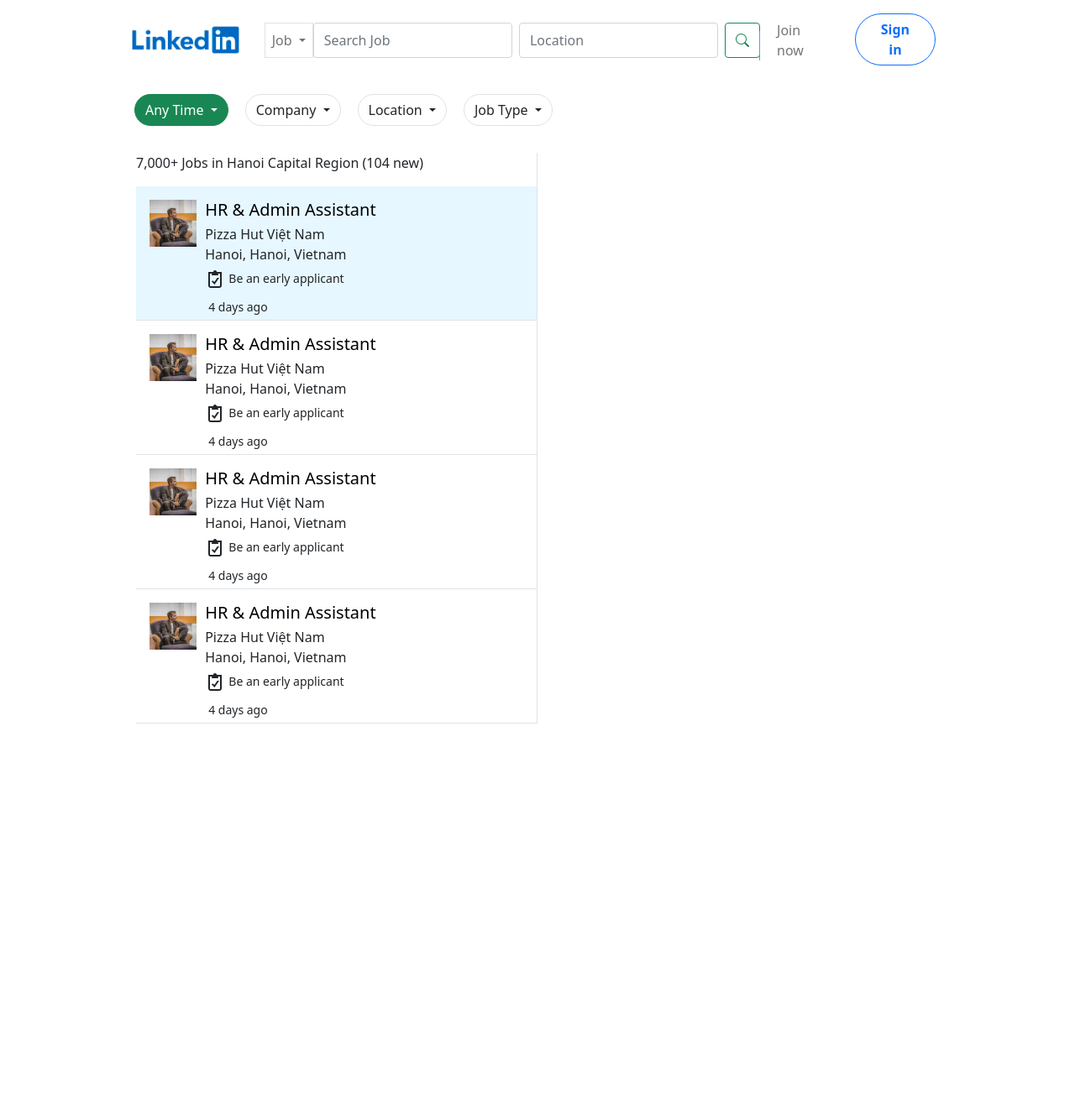
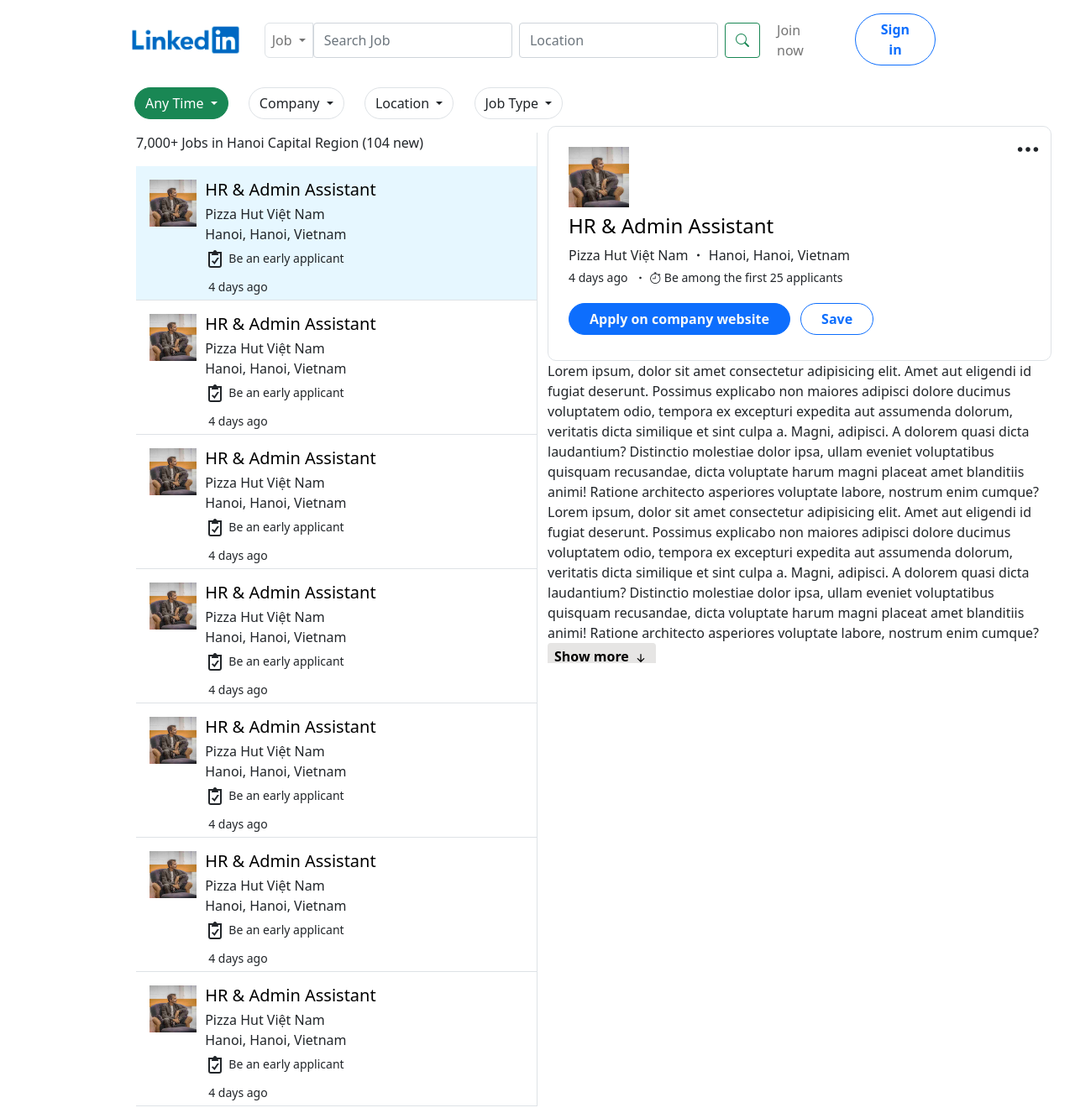
Before and after one commit to VoNo1412/BTL, a PHP site: page /Job.html in a window 1280 px wide. Shown: the whole page at 84% size. Before the commit the page ends 862 px from the top, so only its background shows below. Run offline with PHP 8.4, Linux system fonts and the light colour scheme; some libraries are stand-ins or nearby versions.

Commit message:
upload code job.js

```diff
--- a/CSS/user.css
+++ b/CSS/user.css
@@ -30,5 +30,24 @@
 }
 
 .list-job:hover {
-    background: rgb(233, 230, 230);
+    background: rgba(233, 230, 230, 0.459);
 }
+
+.report {
+    font-size: 30px;
+    position: relative;
+    top: -20px;
+}
+
+.txtDetail {
+    width: 101%;
+    /* height: 100px; */
+}
+
+.job-right {
+    height: 80vh;
+    max-width: 600px;
+    overflow: scroll;
+    position: fixed;
+    top: 150px;
+}
--- /dev/null
+++ b/JS/job.js
@@ -0,0 +1,6 @@
+let obj = document.querySelector(".job-right");
+var rect = obj.getBoundingClientRect();
+let isShow = false;
+window.addEventListener("scroll", () => {
+    console.log(window.outerHeight)
+})
--- a/Job.html
+++ b/Job.html
@@ -27,9 +27,9 @@
         <span class="navbar-toggler-icon"></span>
       </button>
       <div class="collapse navbar-collapse" id="navbarSupportedContent">
-        <ul class="navbar-nav mb-2 mb-lg-0 driver ps-md-2 flex-grow-1">
+        <ul class="navbar-nav mb-2 mb-lg-0 ps-md-2 flex-grow-1">
           <form action="#" method="post">
-            <li class="nav-item dropdown border">
+            <li class="nav-item dropdown border" style="border-radius: 6px 0 0 6px;">
               <a class="nav-link dropdown-toggle" href="#" id="navbarDropdown" role="button"
                 data-bs-toggle="dropdown" aria-expanded="false">
                 Job
@@ -63,7 +63,7 @@
     </div>
   </nav>
 
-  <nav class="navbar navbar-expand-lg navbar-light bg-white">
+
   <div class="container px-lg-7 py-2 justify-content-start">
     <div class="btn-group">
       <button type="button" class="btn btn-success rounded-pill dropdown-toggle"
@@ -192,11 +192,9 @@
       </ul>
     </div>
   </div>
-  </nav>
 
-  <nav class="navbar navbar-expand-lg navbar-light bg-white">
   <div class="container px-lg-7 py-2">
-      <div class="row flex-grow-1 px-4">
+      <div class="row px-4 position-relative">
         <div class="col-md-6 px-0 border-end">
           <p>7,000+ Jobs in Hanoi Capital Region (104 new)</p>
           <ul class="list-group">
@@ -276,14 +274,122 @@
                 </div>
               </div>
             </li>
+
+            <li class="list-job border-bottom p-3">
+              <div class="row">
+                <div class="col-md-2 pe-0">
+                  <img src="./img/img6.jpeg" alt="img" id="txtUser" class="txtUser"
+                    style="width: 56px; height: 56px;">
+                </div>
+                <div class="col-md-10 ps-0">
+                  <a href="#" class="h5 txtName" id="txtName">HR & Admin Assistant</a>
+                  <p class="mb-0 py-1 txtAddress" id="txtAddress">Pizza Hut Việt Nam Hanoi, Hanoi, Vietnam</p>
+                  <span>
+                    <svg xmlns="http://www.w3.org/2000/svg" width="24" height="24" viewBox="0 0 24 24" fill="none" focusable="false" class="result-benefits__icon-svg lazy-loaded">
+                      <path d="M14.7 10H17L11.5 18L8 14.5L9.3 13.2L11.2 15.1L14.7 10ZM20 3V19C20 20.7 18.7 22 17 22H7C5.3 22 4 20.7 4 19V3H9.7L10.2 2C10.6 1.4 11.2 1 12 1C12.7 1 13.4 1.4 13.8 2L14.3 3H20ZM18 5H15.4L16 6.1V7H8V6.1L8.6 5H6V19C6 19.6 6.4 20 7 20H17C17.6 20 18 19.6 18 19V5Z" fill="currentColor"></path>
+                      </svg>
+                  </span>
+                  <span class="small">Be an early applicant</span>
+                  <div class="txtTime small">4 days ago</div>
+                </div>
+              </div>
+            </li>
+
+            <li class="list-job border-bottom p-3">
+              <div class="row">
+                <div class="col-md-2 pe-0">
+                  <img src="./img/img6.jpeg" alt="img" id="txtUser" class="txtUser"
+                    style="width: 56px; height: 56px;">
+                </div>
+                <div class="col-md-10 ps-0">
+                  <a href="#" class="h5 txtName" id="txtName">HR & Admin Assistant</a>
+                  <p class="mb-0 py-1 txtAddress" id="txtAddress">Pizza Hut Việt Nam Hanoi, Hanoi, Vietnam</p>
+                  <span>
+                    <svg xmlns="http://www.w3.org/2000/svg" width="24" height="24" viewBox="0 0 24 24" fill="none" focusable="false" class="result-benefits__icon-svg lazy-loaded">
+                      <path d="M14.7 10H17L11.5 18L8 14.5L9.3 13.2L11.2 15.1L14.7 10ZM20 3V19C20 20.7 18.7 22 17 22H7C5.3 22 4 20.7 4 19V3H9.7L10.2 2C10.6 1.4 11.2 1 12 1C12.7 1 13.4 1.4 13.8 2L14.3 3H20ZM18 5H15.4L16 6.1V7H8V6.1L8.6 5H6V19C6 19.6 6.4 20 7 20H17C17.6 20 18 19.6 18 19V5Z" fill="currentColor"></path>
+                      </svg>
+                  </span>
+                  <span class="small">Be an early applicant</span>
+                  <div class="txtTime small">4 days ago</div>
+                </div>
+              </div>
+            </li>
+
+            <li class="list-job border-bottom p-3">
+              <div class="row">
+                <div class="col-md-2 pe-0">
+                  <img src="./img/img6.jpeg" alt="img" id="txtUser" class="txtUser"
+                    style="width: 56px; height: 56px;">
+                </div>
+                <div class="col-md-10 ps-0">
+                  <a href="#" class="h5 txtName" id="txtName">HR & Admin Assistant</a>
+                  <p class="mb-0 py-1 txtAddress" id="txtAddress">Pizza Hut Việt Nam Hanoi, Hanoi, Vietnam</p>
+                  <span>
+                    <svg xmlns="http://www.w3.org/2000/svg" width="24" height="24" viewBox="0 0 24 24" fill="none" focusable="false" class="result-benefits__icon-svg lazy-loaded">
+                      <path d="M14.7 10H17L11.5 18L8 14.5L9.3 13.2L11.2 15.1L14.7 10ZM20 3V19C20 20.7 18.7 22 17 22H7C5.3 22 4 20.7 4 19V3H9.7L10.2 2C10.6 1.4 11.2 1 12 1C12.7 1 13.4 1.4 13.8 2L14.3 3H20ZM18 5H15.4L16 6.1V7H8V6.1L8.6 5H6V19C6 19.6 6.4 20 7 20H17C17.6 20 18 19.6 18 19V5Z" fill="currentColor"></path>
+                      </svg>
+                  </span>
+                  <span class="small">Be an early applicant</span>
+                  <div class="txtTime small">4 days ago</div>
+                </div>
+              </div>
+            </li>
           </ul>
         </div>
-        <div class="col-md-6"></div>
+        <div class="col-md-6 flex-grow-1">
+          <div class="job-right">
+            <div class="border w-100" style="border-radius: 10px; height: 280px;">
+              <ul class="list-group">
+                <li class="list-job p-4">
+                  <div class="row flex-column">
+                    <div class="col-md-12 pe-0 d-flex justify-content-between">
+                      <img src="./img/img6.jpeg" alt="img" id="txtUser" class="txtUser"
+                        style="width: 72px; height: 72px;">
+                        <i class="bi bi-three-dots report"></i>
+                    </div>
+                    <div class="col-md-10">
+                      <a href="#" class="h5 mt-2 d-block txtName" id="txtName">
+                        <h2 class="mb-0" style="font-size: 24px;">HR & Admin Assistant</h2>
+                      </a>
+
+                      <p class="mb-0 txtAddress"  style="max-width: 100%" id="txtAddress">Pizza Hut Việt Nam <i class="bi bi-dot"></i> Hanoi, Hanoi, Vietnam</p>
+
+                      <div class="py-1 mb-3 d-flex align-items-center">
+                        <div class="txtTime small p-0 pe-2">4 days ago</div>
+                        <span class="small"> <i class="bi bi-dot"></i> <i class="bi bi-stopwatch"></i> <span>Be among the first 25 applicants</span></span>
+                      </div>
+
+                      <div class="btns">
+                        <button class=" rounded-pill border-primary btn px-4 text-light bg-primary fw-bold sign">
+                          Apply on company website
+                          </button>
+                          <button class="ms-2 rounded-pill border-primary btn px-4 text-primary fw-bold sign">Save</button>
                       </div>
                     </div>
-  </nav>
+                  </div>
+                </li>
+              </ul>
+            </div>
 
-  <script src="./JS/app.js"></script>
+            <div class="txtDetail">Lorem ipsum, dolor sit amet consectetur adipisicing elit. Amet aut eligendi id fugiat deserunt. Possimus explicabo non maiores adipisci dolore ducimus voluptatem odio, tempora ex excepturi expedita aut assumenda dolorum, veritatis dicta similique et sint culpa a. Magni, adipisci. A dolorem quasi dicta laudantium? Distinctio molestiae dolor ipsa, ullam eveniet voluptatibus quisquam recusandae, dicta voluptate harum magni placeat amet blanditiis animi! Ratione architecto asperiores voluptate labore, nostrum enim cumque?
+              Lorem ipsum, dolor sit amet consectetur adipisicing elit. Amet aut eligendi id fugiat deserunt. Possimus explicabo non maiores adipisci dolore ducimus voluptatem odio, tempora ex excepturi expedita aut assumenda dolorum, veritatis dicta similique et sint culpa a. Magni, adipisci. A dolorem quasi dicta laudantium? Distinctio molestiae dolor ipsa, ullam eveniet voluptatibus quisquam recusandae, dicta voluptate harum magni placeat amet blanditiis animi! Ratione architecto asperiores voluptate labore, nostrum enim cumque?
+            </div>
+
+            <div class="show-more rounded-2">Show more
+              <svg xmlns="http://www.w3.org/2000/svg" width="20" height="20" fill="currentColor"
+                class="bi bi-arrow g-3-down-short down" viewBox="0 0 16 16">
+                <path fill-rule="evenodd"
+                  d="M8 4a.5.5 0 0 1 .5.5v5.793l2.146-2.147a.5.5 0 0 1 .708.708l-3 3a.5.5 0 0 1-.708 0l-3-3a.5.5 0 1 1 .708-.708L7.5 10.293V4.5A.5.5 0 0 1 8 4z" />
+              </svg>
+            </div>
+          </div>
+        </div>
+      </div>
+  </div>
+
+
+
+  <script src="./JS/job.js"></script>
   <script src="./JS/bootstrap.bundle.min.js"></script>
 </body>
 
--- a/test.html
+++ b/test.html
@@ -7,6 +7,6 @@
     <title>Document</title>
 </head>
 <body>
-    <h1>Hello </h1>
+    <h1>Hello</h1>
 </body>
 </html>
```
Also changed, not shown: JS/app.js (line endings or trailing spaces). Lines whose indentation alone changed are shown as unchanged.
